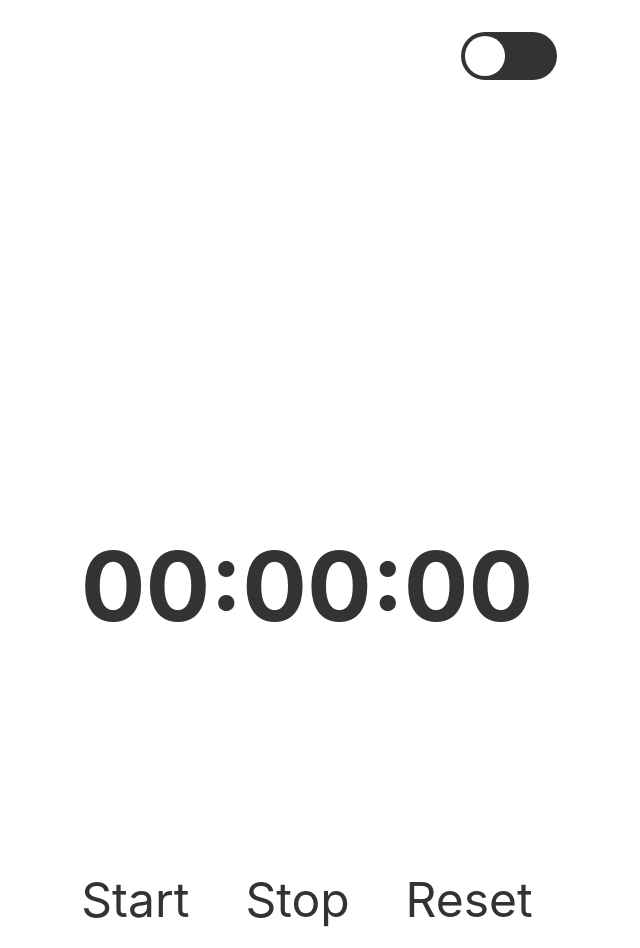
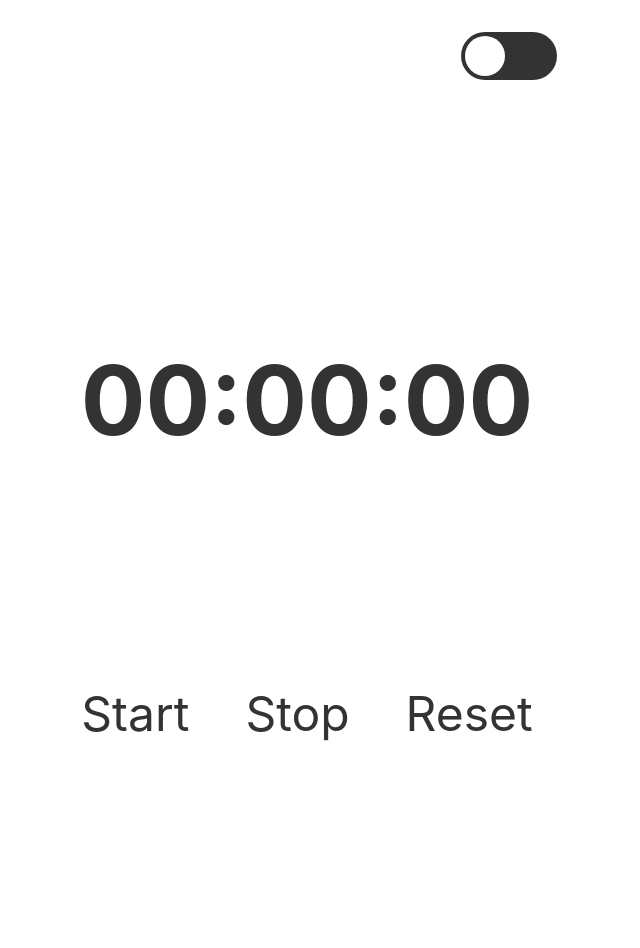
Before and after one commit to Android789515/react-clock, a React (Create React App) app: page / in a window 1280 px wide. Shown: the whole page, without its empty margins (333-973 px from the left). Built offline with nearby package versions, Linux system fonts and the light colour scheme.

Commit message:
Repositioned centering styling.
Moved the styling that centers the component vertically to the proper
selector.

```diff
--- a/src/components/timer/Timer.module.scss
+++ b/src/components/timer/Timer.module.scss
@@ -33,10 +33,7 @@
 }
 
 @media (min-width: App.$layoutBreakpoint) {
-  // Timer bar shows after layout breakpoint,
-  // when there's enough space on the screen
-  // for it
-  .timerActive {
+  .timer {
     // Pulls the clock display back up to
     // the center of the screen
     transform: translateY(-11.6em);
```
